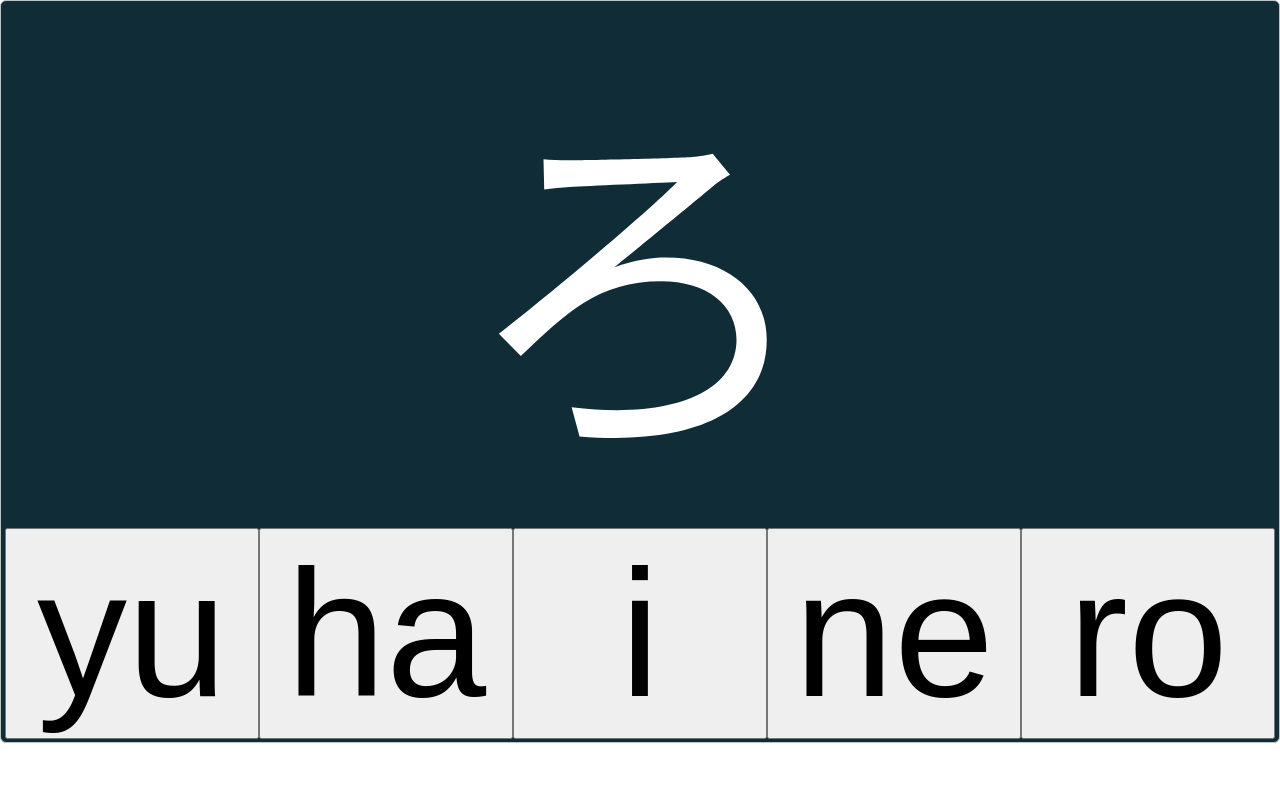
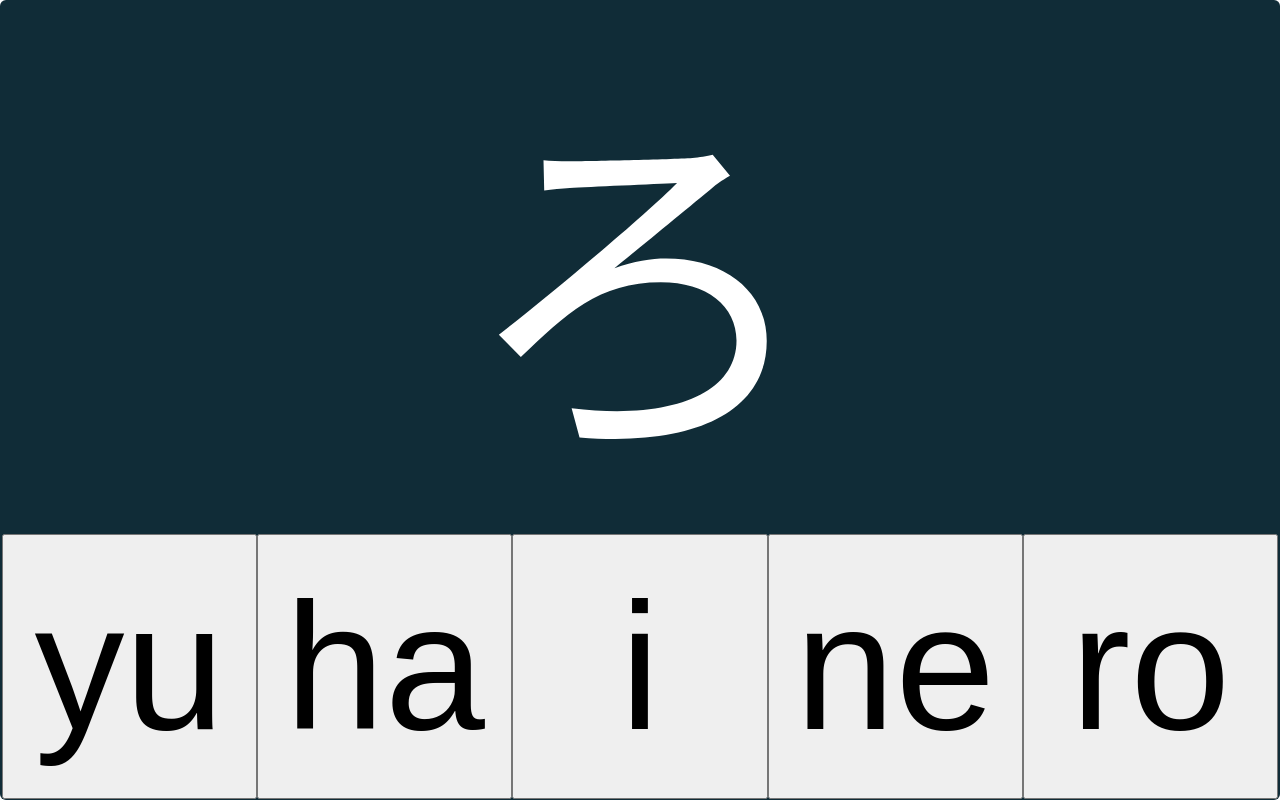
Before and after one commit to lsk2017/hiragana, a plain HTML site: page index.html in a window 1280 px wide. Drawn offline with nearby package versions, Linux system fonts and the light colour scheme.

Commit message:
Update index.html

```diff
--- a/index.html
+++ b/index.html
@@ -11,28 +11,39 @@
             padding: 0px;
         }
 
+        html,
         body {
             background-color: transparent;
+            height: 100%;
         }
 
         .container {
             background-color: #102c37;
             overflow: hidden;
-            padding: 2px;
+            padding: 0px;
             border: 1px solid #c2c2c2;
             border-radius: 6px;
-        }
-
-        .header {
-            color: #c9d2a4;
-            font-weight: bold;
-            text-align: center;
-            padding: 10px 0px;
+            height: 100%;
+            display: flex;
+            flex-direction: column;
+            justify-content: flex-end;
+            max-height: 100%;
+            border: 0px;
         }
 
         .row {
             display: flex;
             padding: 1px 2px;
+        }
+
+        .question-row {
+            flex: 2;
+            justify-content: center;
+            align-items: center;
+        }
+
+        .answer-row {
+            flex: 1
         }
 
         .col-1 {
@@ -206,10 +217,10 @@
 <body>
     <div class="container">
         <!-- stat begin -->
-        <div class="row">
+        <div class="row question-row">
             <div class="col-1" id="question"></div>
         </div>
-        <div class="row">
+        <div class="row answer-row">
             <div class="col-1"><button id="a0" class="answer" value="0"></button></div>
             <div class="col-1"><button id="a1" class="answer" value="1"></button></div>
             <div class="col-1"><button id="a2" class="answer" value="2"></button></div>
```
